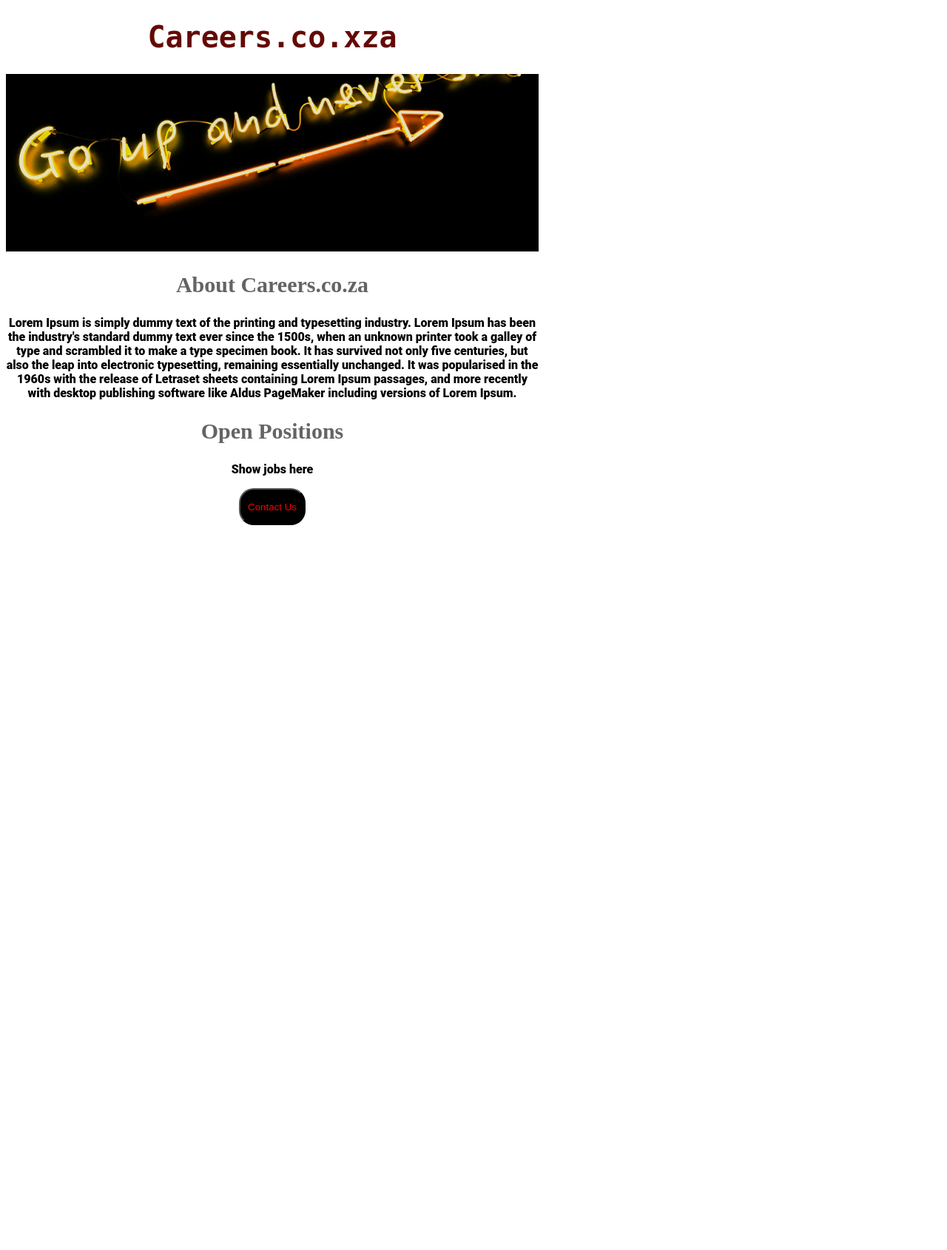
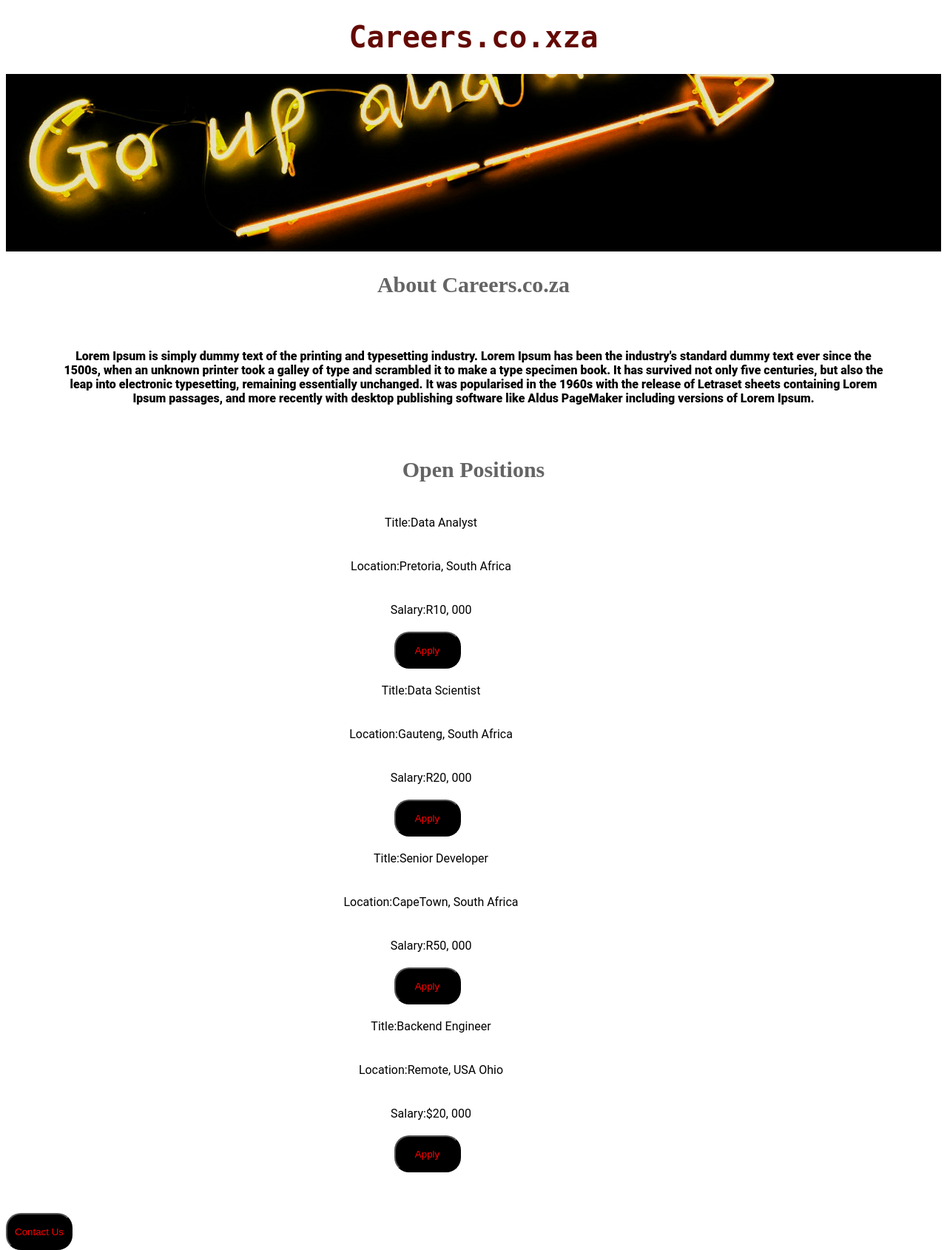
Before and after one commit to Rushil1997/-my-debut-websitev2, a Flask app: page / in a window 1280 px wide. Shown: the whole page at 74% size. Before the commit the page ends 710 px from the top, so only its background shows below. Run offline with Flask 3, Linux system fonts and the light colour scheme.

Commit message:
Added Dynamic data for jobs  and added Route for jobs

```diff
--- a/app.py
+++ b/app.py
@@ -2,9 +2,40 @@
 
 app = Flask(__name__)
 
+JOBS = [
+  {
+    "id": 1,
+    "title": "Data Analyst",
+    "location": "Pretoria, South Africa",
+    "salary": "R10, 000"
+  },
+  {
+    "id": 2,
+    "title": "Data Scientist",
+    "location": "Gauteng, South Africa",
+    "salary": "R20, 000"
+  },
+  {
+    "id": 3,
+    "title": "Senior Developer",
+    "location": "CapeTown, South Africa",
+    "salary": "R50, 000"
+  },
+  {
+    "id": 4,
+    "title": "Backend Engineer",
+    "location": "Remote, USA Ohio",
+    "salary": "$20, 000"
+  }
+]
+
 @app.route("/")
 def home():
-  return render_template("home.html")
+  return render_template("home.html",jobs=JOBS)
+
+@app.route("/jobs")
+def list_jobs():
+  return jsonify(JOBS)
 
 if __name__ == "__main__":
   app.run(host='0.0.0.0', debug=True)
--- a/templates/home.html
+++ b/templates/home.html
@@ -5,7 +5,7 @@
     <style>
       #container{
         text-align: center;
-        max-width:720px;
+        width:100%;
       }
       #hero{
         width:100%;
@@ -13,9 +13,13 @@
         object-fit: cover;
       }
       #contactbutton{
-         max-width:720px;
-         display: flex;
+         max-width:100%;
+        display: flex;
         justify-content:center;
+        margin-top:55px;
+        float:left
+
+
 
 
       }
@@ -26,6 +30,7 @@
         color:red;
         align-items: center;
        border-radius:20px;
+
       }
 
       h1{
@@ -43,6 +48,43 @@
         font-family: Roboto;
         font-family: 18px;
         font-weight:900;
+        text-align:center;
+        padding:20px;
+        margin:50px
+      }
+      .job-container{
+        display:flex;
+        flex-direction: column;
+        border-bottom: 5px black;
+        font-family: Roboto;
+        font-family: 24px;
+
+      }
+      .job{
+        padding:10px;
+        margin:10px;
+        margin-right:125px;
+        font-family: Roboto;
+        font-family: 24px;
+      }
+      .title{
+        padding:10px;
+        margin:10px;
+        margin-right:125px;
+        font-family: Roboto;
+        font-family: 24px;
+      }
+      .salary{
+        padding:10px;
+        margin:10px;
+        margin-right:125px;
+        font-family: Roboto;
+        font-family: 24px;
+      }
+      .apply{
+        float:right;
+
+        margin-right:125px;
       }
 
 
@@ -56,8 +98,17 @@
       <p>Lorem Ipsum is simply dummy text of the printing and typesetting industry. Lorem Ipsum has been the industry's standard dummy text ever since the 1500s, when an unknown printer took a galley of type and scrambled it to make a type specimen book. It has survived not only five centuries, but also the leap into electronic typesetting, remaining essentially unchanged. It was popularised in the 1960s with the release of Letraset sheets containing Lorem Ipsum passages, and more recently with desktop publishing software like Aldus PageMaker including versions of Lorem Ipsum.
       </p>
       <h2>Open Positions</h2>
-      <p>Show jobs here</p>
-    </div>
+      <div class="job-container">
+        {% for job in jobs%}
+          <div class="job">Title:{{job["title"]}}</div>
+          <div class="title">Location:{{job["location"]}}</div>
+          <div class="salary">Salary:{{job["salary"]}}</div>
+          <div class="apply"><button>Apply</button></div>
+
+         {% endfor %}
+
+
+      </div >
     <div id="contactbutton">
       <button>Contact Us</button>
     </div>
```
